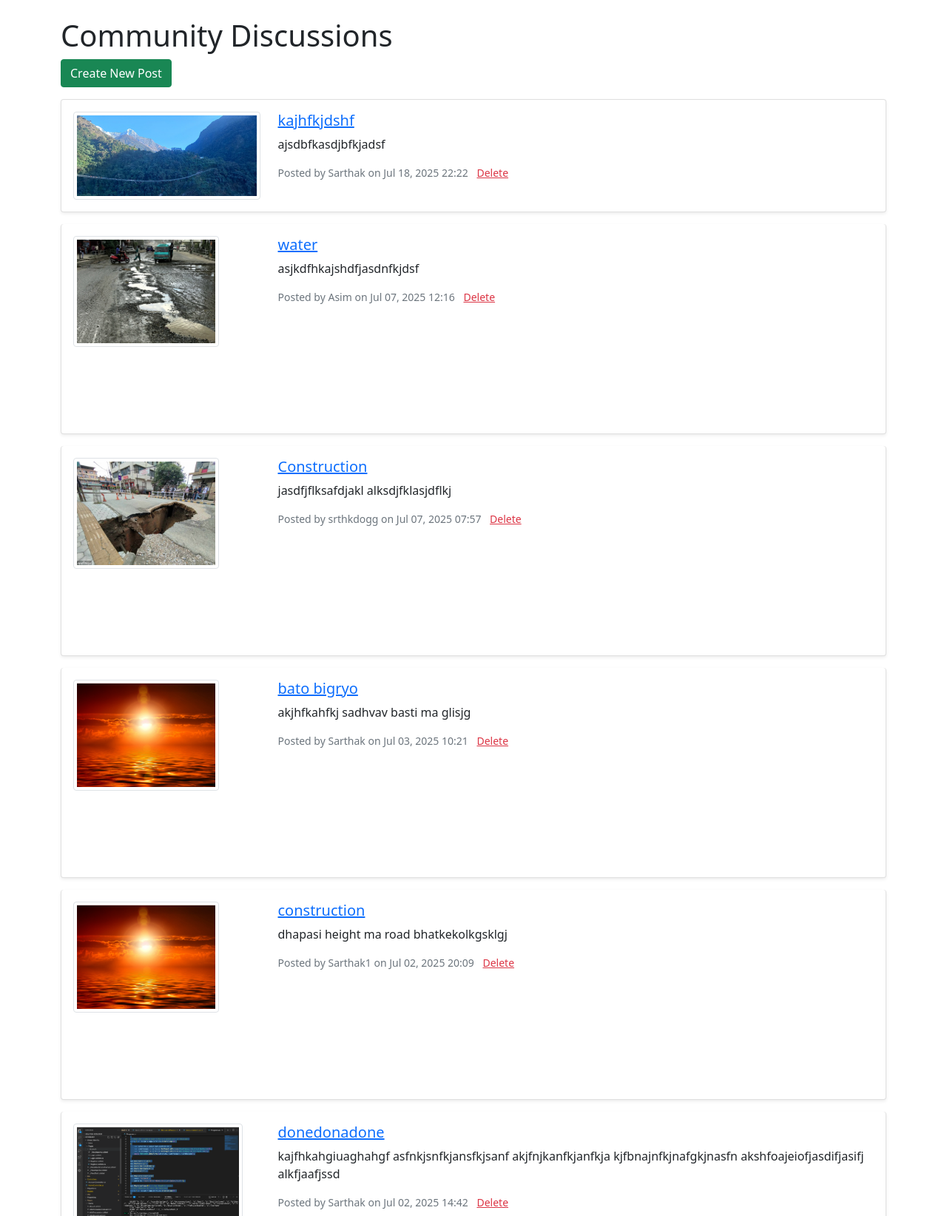
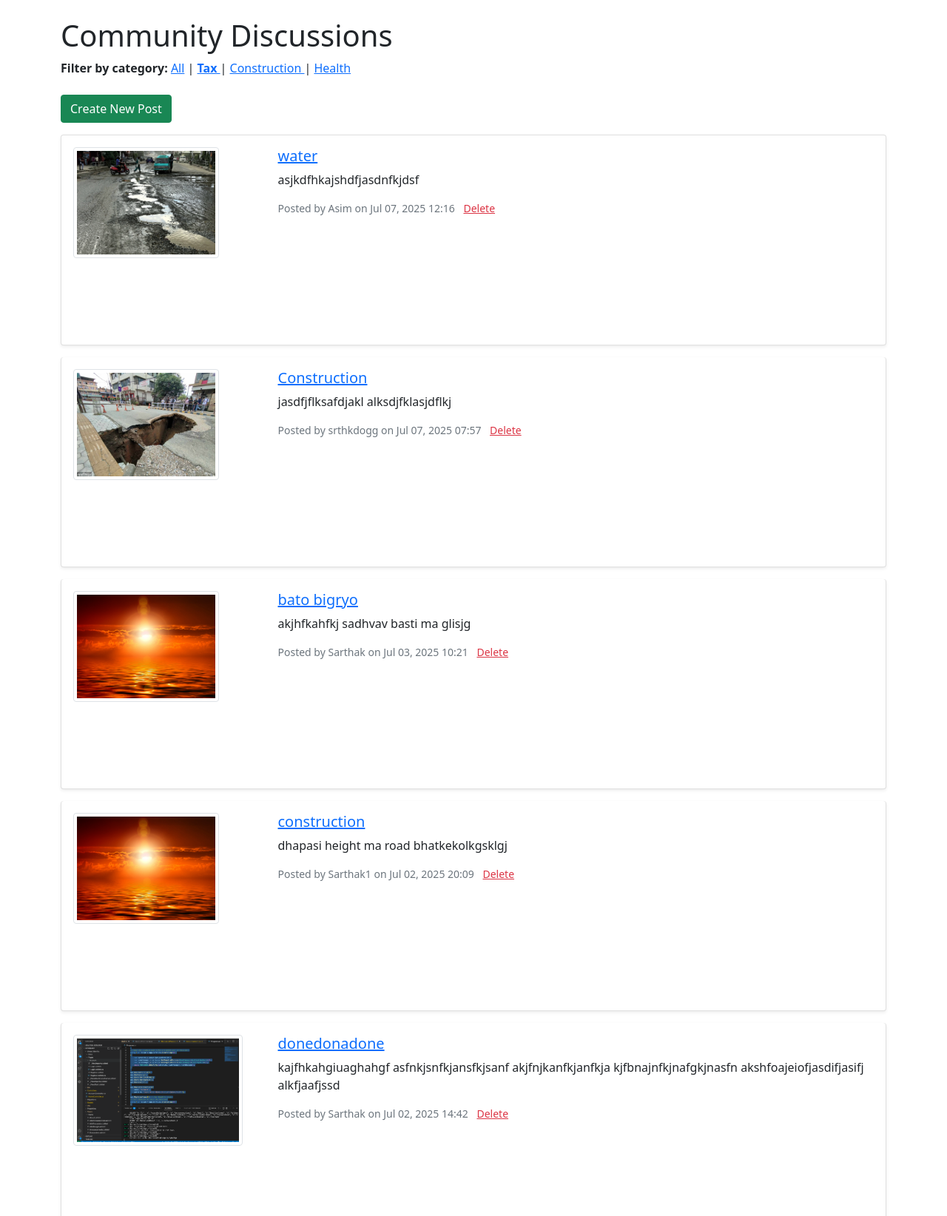
Before and after one commit to Sujal-Khatri/Municipal_Solutions, a Django app: page /discussions/?category=tax in a window 1280 px wide. Shown: the part 80-1724 px from the top of the page at 74% size. Run offline with Django 5.2, Linux system fonts and the light colour scheme; a user stored in the database is signed in; data comes from the database, SQL or seed files in the repository; both versions use the stored data as it was after the commit; a map, chart or similar area stays blank; some libraries are stand-ins or nearby versions.

Commit message:
categories added to the posts

```diff
--- a/services/forms.py
+++ b/services/forms.py
@@ -4,7 +4,7 @@ from .models import DiscussionPost
 class DiscussionPostForm(forms.ModelForm):
     class Meta:
         model = DiscussionPost
-        fields = ['title', 'content', 'image', 'location']  # include image + location
+        fields = ['title', 'content', 'image', 'location','category']  # include image + location
         widgets = {
             'description': forms.Textarea(attrs={'rows': 4}),
         }
--- a/services/models.py
+++ b/services/models.py
@@ -3,15 +3,35 @@ from accounts.models import CustomUser
 from django.conf import settings
 
 class DiscussionPost(models.Model):
-    author = models.ForeignKey(CustomUser, on_delete=models.CASCADE)
-    title = models.CharField(max_length=200)
-    content = models.TextField()
-    image = models.ImageField(upload_to='discussion_images/', blank=True, null=True)  # NEW
-    location = models.CharField(max_length=100, blank=True, null=True)  # For storing map location
+    CATEGORY_TAX          = 'tax'
+    CATEGORY_CONSTRUCTION = 'construction'
+    CATEGORY_HEALTH       = 'health'
+    CATEGORY_CHOICES = [
+        (CATEGORY_TAX,          'Tax'),
+        (CATEGORY_CONSTRUCTION, 'Construction'),
+        (CATEGORY_HEALTH,       'Health'),
+    ]
+
+    author     = models.ForeignKey(CustomUser, on_delete=models.CASCADE)
+    title      = models.CharField(max_length=200)
+    content    = models.TextField()
+    image      = models.ImageField(upload_to='discussion_images/', blank=True, null=True)
+    location   = models.CharField(max_length=100, blank=True, null=True)
+    # ← New category field
+    category   = models.CharField(
+        max_length=20,
+        choices=CATEGORY_CHOICES,
+        default=CATEGORY_TAX,
+        help_text="Select one: Tax, Construction or Health"
+    )
     created_at = models.DateTimeField(auto_now_add=True)
     updated_at = models.DateTimeField(auto_now=True)
-    likes = models.PositiveIntegerField(default=0)
-    dislikes = models.PositiveIntegerField(default=0)
+    likes      = models.PositiveIntegerField(default=0)
+    dislikes   = models.PositiveIntegerField(default=0)
+
+    def __str__(self):
+        # now shows the category in the repr
+        return f"[{self.get_category_display()}] {self.title}"
 
 class PostReaction(models.Model):
     LIKE = 'like'
--- a/services/views.py
+++ b/services/views.py
@@ -66,8 +66,22 @@ def reports(request):
     return render(request, 'services/reports.html', {'reports': all_reports})
 
 def discussions(request):
-    posts = DiscussionPost.objects.all().order_by('-created_at')
-    return render(request, 'services/discussions.html', {'posts': posts})
+    # 1️⃣ Grab the GET parameter
+    cat = request.GET.get('category')
+
+    # 2️⃣ Start with all posts
+    qs = DiscussionPost.objects.all()
+
+    # 3️⃣ If it’s one of our three choices, filter by it
+    if cat in dict(DiscussionPost.CATEGORY_CHOICES):
+        qs = qs.filter(category=cat)
+
+    # 4️⃣ Order and render
+    posts = qs.order_by('-created_at')
+    return render(request, 'services/discussions.html', {
+        'posts': posts,
+        'selected_category': cat,   # so template knows what’s active
+    })
 
 def post_detail(request, pk):
     post = get_object_or_404(DiscussionPost, pk=pk)
--- a/templates/services/discussions.html
+++ b/templates/services/discussions.html
@@ -2,6 +2,23 @@
 
 {% block content %}
 <h1>Community Discussions</h1>
+<div class="mb-4">
+  <strong>Filter by category:</strong>
+  <a href="{% url 'discussions' %}">All</a> |
+  <a href="{% url 'discussions' %}?category=tax"
+     {% if selected_category == 'tax' %}class="text-primary fw-bold"{% endif %}>
+    Tax
+  </a> |
+  <a href="{% url 'discussions' %}?category=construction"
+     {% if selected_category == 'construction' %}class="text-primary fw-bold"{% endif %}>
+    Construction
+  </a> |
+  <a href="{% url 'discussions' %}?category=health"
+     {% if selected_category == 'health' %}class="text-primary fw-bold"{% endif %}>
+    Health
+  </a>
+</div>
+
 
 {% if user.is_authenticated %}
     <a href="{% url 'create_post' %}" class="btn btn-success mb-3">Create New Post</a>
```
Also changed, not shown: templates/services/create_post.html (+60 -28 lines), db.sqlite3, media/discussion_images/jhinutn_tJ30Iwa.jpeg (added), services/migrations/0007_discussionpost_category.py (added).
